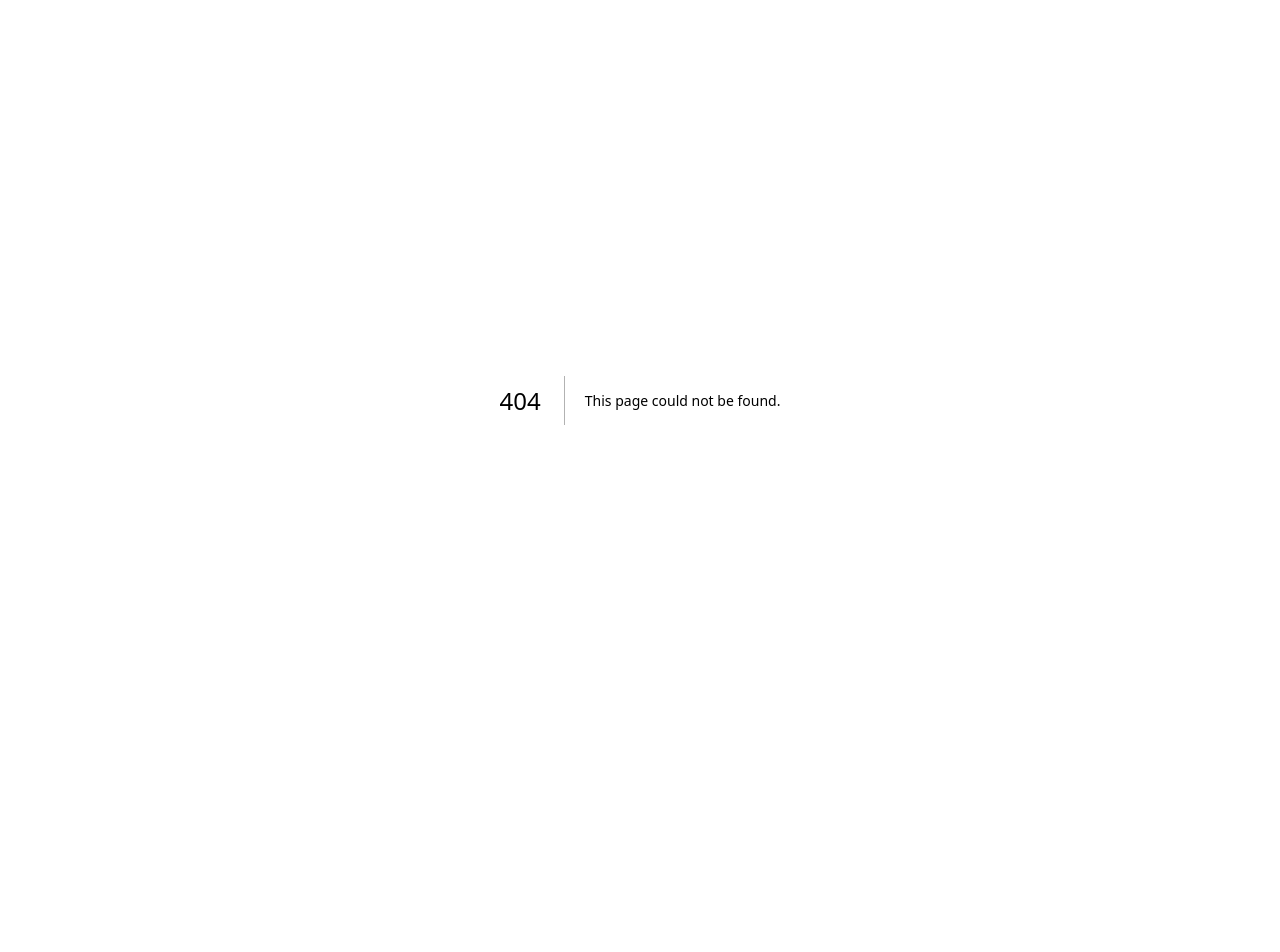
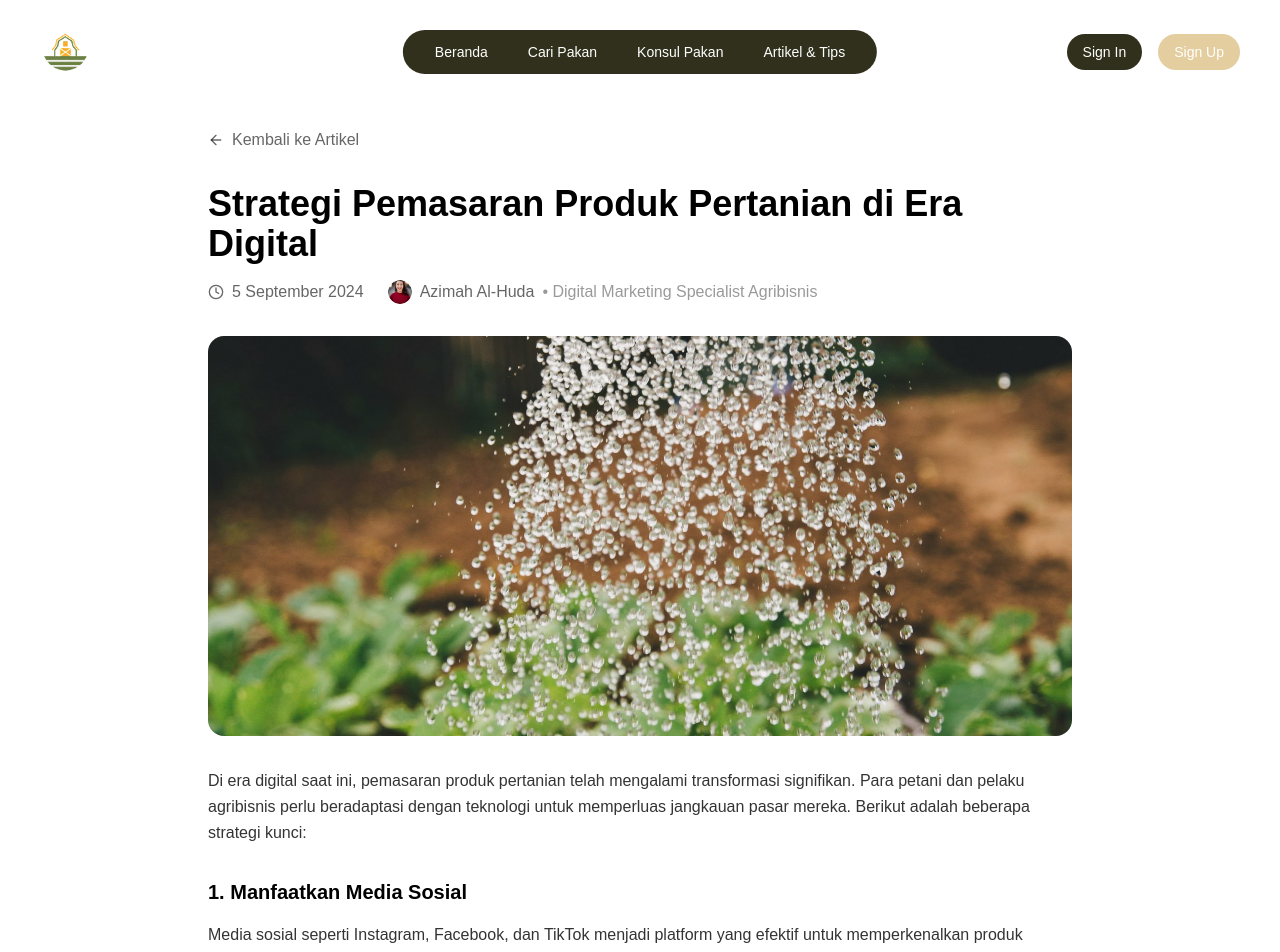
Before and after one commit to Hidayattt24/AgroMarFeed, a Next.js app: page /artikel/1 in a window 1280 px wide. Before the commit this address had no page. Shown: the top 952 px of the page. Before the commit the page ends 800 px from the top, so only its background shows below. Built offline with nearby package versions, Linux system fonts and the light colour scheme; no server answers.

Commit message:
feat : membuat halaman detail artikel

```diff
--- /dev/null
+++ b/app/(main)/artikel/[slug]/page.tsx
@@ -0,0 +1,202 @@
+"use client";
+import { useParams } from "next/navigation";
+import { motion } from "framer-motion";
+import Image from "next/image";
+import Link from "next/link";
+import { ArrowLeft, Clock } from "lucide-react";
+
+const articles = [
+  {
+    id: 1,
+    title: "Strategi Pemasaran Produk Pertanian di Era Digital",
+    image: "/images/artikel/artikel-1.jpg",
+    date: "5 September 2024",
+    description:
+      "Pemasaran produk pertanian saat ini menghadapi tantangan dan peluang baru dengan berkembangnya teknologi digital. Mari pelajari cara memanfaatkan platform digital untuk meningkatkan jangkauan pasar.",
+    content: `
+      <p>Di era digital saat ini, pemasaran produk pertanian telah mengalami transformasi signifikan. Para petani dan pelaku agribisnis perlu beradaptasi dengan teknologi untuk memperluas jangkauan pasar mereka. Berikut adalah beberapa strategi kunci:</p>
+
+      <h3>1. Manfaatkan Media Sosial</h3>
+      <p>Media sosial seperti Instagram, Facebook, dan TikTok menjadi platform yang efektif untuk memperkenalkan produk pertanian kepada konsumen. Gunakan konten visual yang menarik dan storytelling yang baik.</p>
+
+      <h3>2. Bangun Marketplace Online</h3>
+      <p>Bergabung dengan marketplace atau membangun toko online sendiri dapat membantu menjangkau konsumen secara langsung tanpa perantara.</p>
+
+      <h3>3. Implementasi Digital Marketing</h3>
+      <p>Gunakan strategi SEO, konten marketing, dan email marketing untuk meningkatkan visibilitas produk pertanian Anda di dunia digital.</p>
+    `,
+    author: {
+      name: "Azimah Al-Huda",
+      avatar: "/images/home/avatar.png",
+      role: "Digital Marketing Specialist Agribisnis",
+    },
+  },
+  {
+    id: 2,
+    title: "Mengoptimalkan Hasil Panen dengan Teknologi Smart Farming",
+    image: "/images/artikel/artikel-2.jpg",
+    date: "3 September 2024",
+    description:
+      "Penerapan teknologi smart farming dapat membantu petani meningkatkan hasil panen dan efisiensi penggunaan sumber daya. Simak tips implementasinya.",
+    content: `
+      <p>Di era digital saat ini, pemasaran produk pertanian telah mengalami transformasi signifikan. Para petani dan pelaku agribisnis perlu beradaptasi dengan teknologi untuk memperluas jangkauan pasar mereka. Berikut adalah beberapa strategi kunci:</p>
+
+      <h3>1. Manfaatkan Media Sosial</h3>
+      <p>Media sosial seperti Instagram, Facebook, dan TikTok menjadi platform yang efektif untuk memperkenalkan produk pertanian kepada konsumen. Gunakan konten visual yang menarik dan storytelling yang baik.</p>
+
+      <h3>2. Bangun Marketplace Online</h3>
+      <p>Bergabung dengan marketplace atau membangun toko online sendiri dapat membantu menjangkau konsumen secara langsung tanpa perantara.</p>
+
+      <h3>3. Implementasi Digital Marketing</h3>
+      <p>Gunakan strategi SEO, konten marketing, dan email marketing untuk meningkatkan visibilitas produk pertanian Anda di dunia digital.</p>
+    `,
+    author: {
+      name: "Dr. Surya Prakash",
+      avatar: "/images/home/avatar.png",
+    },
+  },
+  {
+    id: 3,
+    title: "Inovasi Pengolahan Limbah Pertanian Menjadi Pakan Ternak",
+    image: "/images/artikel/artikel-3.jpg",
+    date: "1 September 2024",
+    description:
+      "Limbah pertanian dapat diolah menjadi pakan ternak berkualitas. Pelajari metode pengolahan yang efektif dan ramah lingkungan.",
+    author: {
+      name: "Ir. Budi Santoso",
+      avatar: "/images/home/avatar.png",
+    },
+  },
+  {
+    id: 4,
+    title: "Tips Memilih Bibit Unggul untuk Hasil Panen Maksimal",
+    image: "/images/artikel/artikel-4.jpg",
+    date: "29 Agustus 2024",
+    description:
+      "Pemilihan bibit yang tepat menentukan keberhasilan panen. Kenali ciri-ciri bibit unggul dan cara memilihnya.",
+
+    author: {
+      name: "Maya Kusuma",
+      avatar: "/images/home/avatar.png",
+    },
+  },
+  {
+    id: 5,
+    title: "Manajemen Air yang Efektif untuk Pertanian Berkelanjutan",
+    image: "/images/artikel/artikel-5.jpg",
+    date: "27 Agustus 2024",
+    description:
+      "Teknik manajemen air modern untuk mengoptimalkan penggunaan air dalam pertanian. Hemat air, hasil maksimal.",
+    author: {
+      name: "Dr. Amir Hassan",
+      avatar: "/images/home/avatar.png",
+    },
+  },
+  {
+    id: 6,
+    title: "Peluang Usaha dari Pengolahan Hasil Pertanian",
+    image: "/images/artikel/artikel-6.jpg",
+    date: "25 Agustus 2024",
+    description:
+      "Mengubah hasil pertanian menjadi produk bernilai tambah. Temukan peluang usaha menjanjikan di sektor agroindustri.",
+    author: {
+      name: "Linda Wijaya",
+      avatar: "/images/home/avatar.png",
+    },
+  },
+];
+
+export default function ArticleDetail() {
+  const params = useParams();
+  const articleId = Number(params.slug);
+  const article = articles.find((a) => a.id === articleId);
+
+  if (!article) {
+    return <div>Article not found</div>;
+  }
+
+  return (
+    <div className="min-h-screen pt-32 pb-16 bg-white">
+      <div className="container mx-auto px-4 max-w-4xl">
+        <motion.div
+          initial={{ y: 20, opacity: 0 }}
+          animate={{ y: 0, opacity: 1 }}
+          transition={{ duration: 0.5 }}
+        >
+          {/* Back Button */}
+          <Link
+            href="/artikel"
+            className="inline-flex items-center gap-2 text-black/60 hover:text-2 mb-8 group"
+          >
+            <ArrowLeft className="w-4 h-4 transition-transform group-hover:-translate-x-1" />
+            <span>Kembali ke Artikel</span>
+          </Link>
+
+          {/* Article Header */}
+          <div className="mb-8">
+            <h1 className="text-4xl font-bold mb-4 text-black">
+              {article.title}
+            </h1>
+            <div className="flex items-center gap-6 text-black/60">
+              <div className="flex items-center gap-2">
+                <Clock className="w-4 h-4" />
+                <span>{article.date}</span>
+              </div>
+              <div className="flex items-center gap-2">
+                <Image
+                  src={article.author.avatar}
+                  alt={article.author.name}
+                  width={24}
+                  height={24}
+                  className="rounded-full"
+                />
+                <span>{article.author.name}</span>
+                <span className="text-black/40">• {article.author.role}</span>
+              </div>
+            </div>
+          </div>
+
+          {/* Featured Image */}
+          <div className="w-full h-[400px] relative rounded-2xl overflow-hidden mb-8">
+            <Image
+              src={article.image}
+              alt={article.title}
+              fill
+              className="object-cover"
+            />
+          </div>
+
+          {/* Article Content */}
+          {article.content ? (
+            <div
+              className="max-w-none [&>p]:mb-4 [&>p]:leading-relaxed [&>p]:text-black/80
+              [&>h3]:text-xl [&>h3]:font-semibold [&>h3]:text-black [&>h3]:mt-8 [&>h3]:mb-4
+              [&>ul]:list-disc [&>ul]:list-inside [&>ul]:mb-4
+              [&>ol]:list-decimal [&>ol]:list-inside [&>ol]:mb-4"
+              dangerouslySetInnerHTML={{ __html: article.content }}
+            />
+          ) : (
+            <p className="text-black/60">Konten artikel tidak tersedia.</p>
+          )}
+
+          {/* Author Box */}
+          <div className="mt-12 flex items-start gap-4 bg-7 rounded-2xl p-6">
+            <Image
+              src={article.author.avatar}
+              alt={article.author.name}
+              width={64}
+              height={64}
+              className="rounded-full"
+            />
+            <div>
+              <h3 className="font-semibold text-black mb-1">
+                {article.author.name}
+              </h3>
+              <p className="text-black/60 text-sm">{article.author.role}</p>
+            </div>
+          </div>
+        </motion.div>
+      </div>
+    </div>
+  );
+}
--- a/app/(main)/artikel/page.tsx
+++ b/app/(main)/artikel/page.tsx
@@ -4,6 +4,7 @@ import { motion } from "framer-motion";
 import Image from "next/image";
 import SearchBar from "@/components/ui/SearchBar";
 import Button from "@/components/ui/Button";
+import Link from "next/link";
 
 export default function ArticlePage() {
   const [activeTab, setActiveTab] = useState("artikel");
@@ -175,15 +176,13 @@ export default function ArticlePage() {
                   {article.description}
                 </p>
 
-                {/* Add Read More Button */}
+                {/* Update the Button component in the article card */}
                 <div className="mb-4">
-                  <Button
-                    href={`/artikel/${article.id}`}
-                    size="sm"
-                    className="w-full bg-2 text-white hover:bg-2/90"
-                  >
-                    Baca Selengkapnya
-                  </Button>
+                  <Link href={`/artikel/${article.id}`}>
+                    <button className="w-full bg-2 text-white hover:bg-2/90 px-4 py-2 rounded-lg transition-all">
+                      Baca Selengkapnya
+                    </button>
+                  </Link>
                 </div>
 
                 {/* Author section with modified margin */}
```
